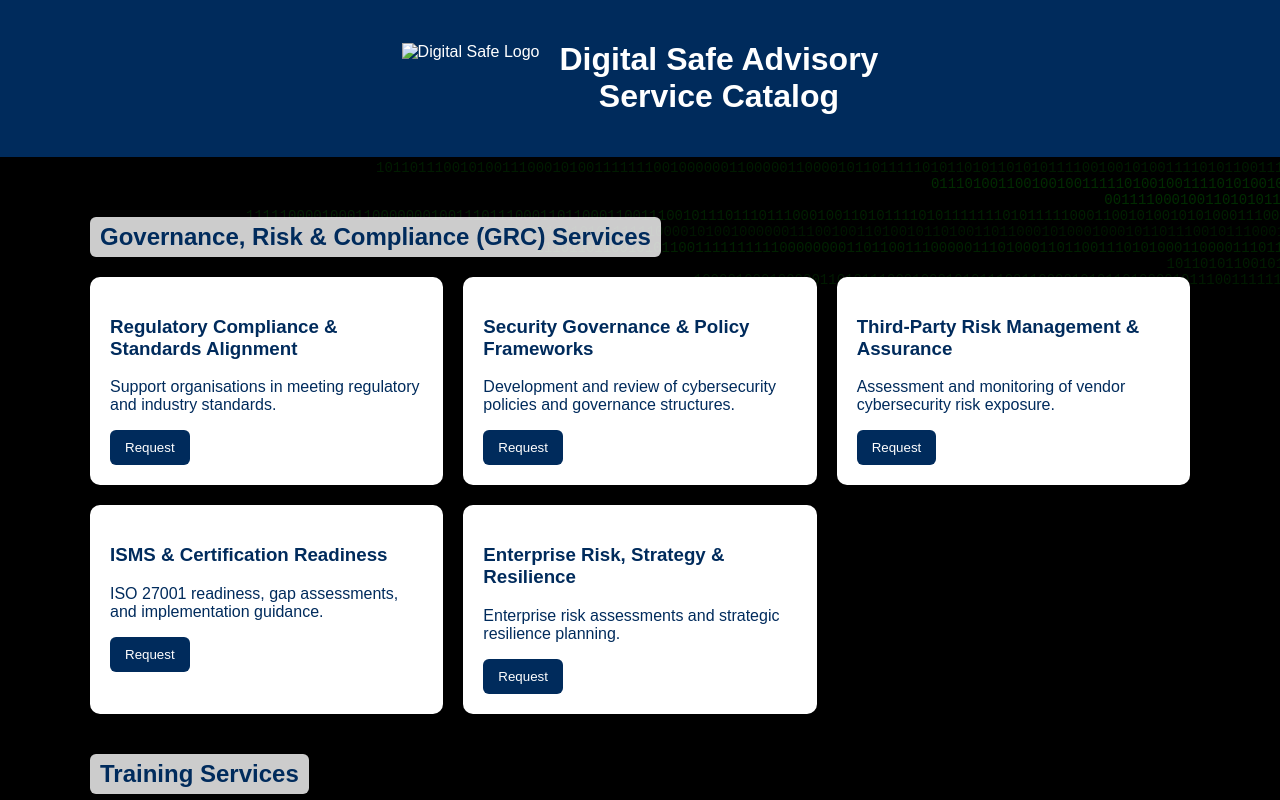
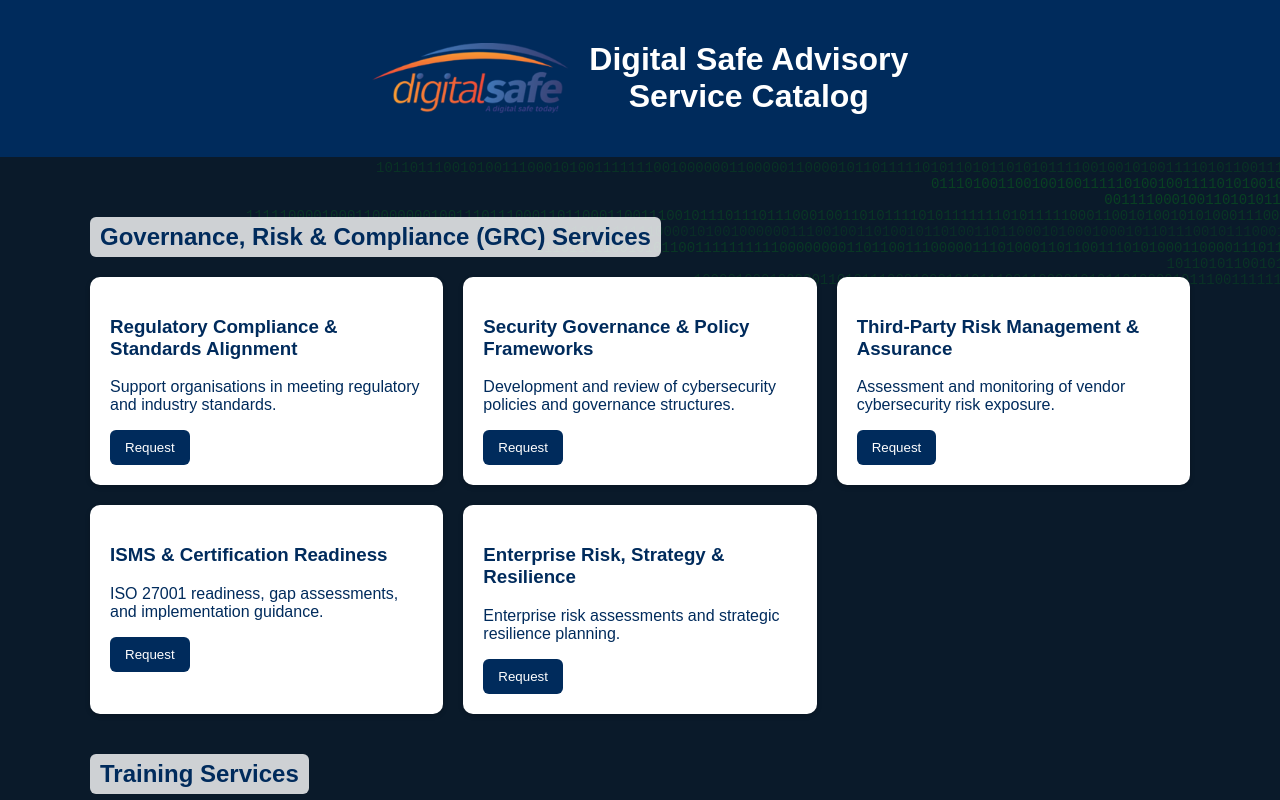
Before and after one commit to Josephineci/josephineci.github.io, a plain HTML site: page index.html in a window 1280 px wide. Shown: the top 800 px of the page. Drawn offline with Linux system fonts and the light colour scheme.

Commit message:
Change background color and update logo image source

```diff
--- a/index.html
+++ b/index.html
@@ -13,7 +13,7 @@
       font-family: Arial, sans-serif;
       margin: 0;
       padding: 0;
-      background: #000; /* replaced with black for better binary contrast */
+      background: #0a1a2a; /* replaced with blue for better binary contrast */
       position: relative;
       overflow-x: hidden;
       color: #002b5c;
@@ -171,7 +171,7 @@
 
   <!-- HEADER WITH LOGO -->
   <header>
-    <img src="josephineci.github.io/DSL logo.png" alt="Digital Safe Logo">
+    <img src="josephineci.github.io/DSL-logo.png" alt="Digital Safe Logo">
     <h1>Digital Safe Advisory <br>Service Catalog</h1>
   </header>
 
```
